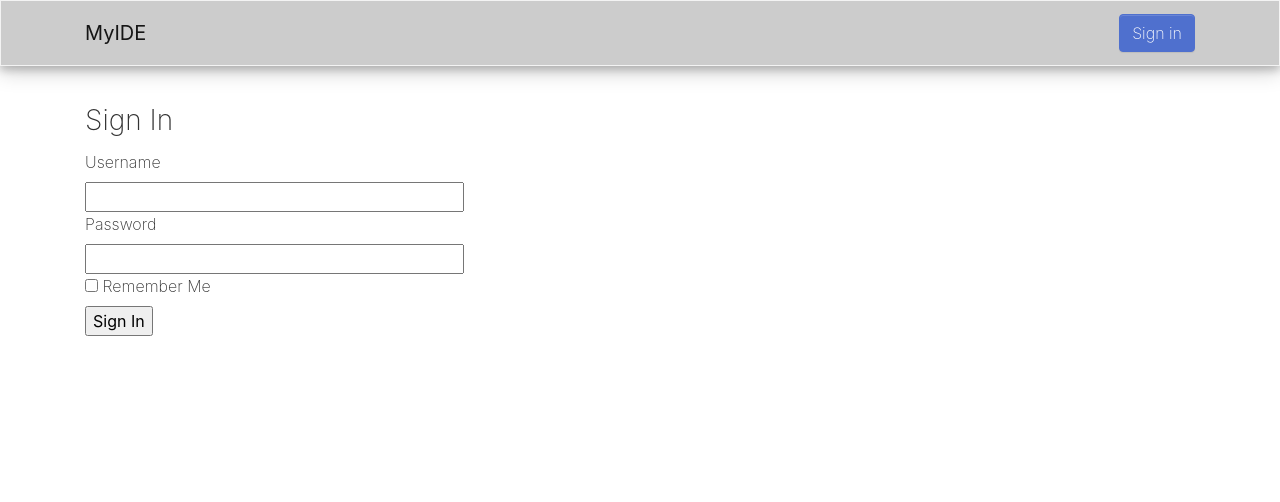
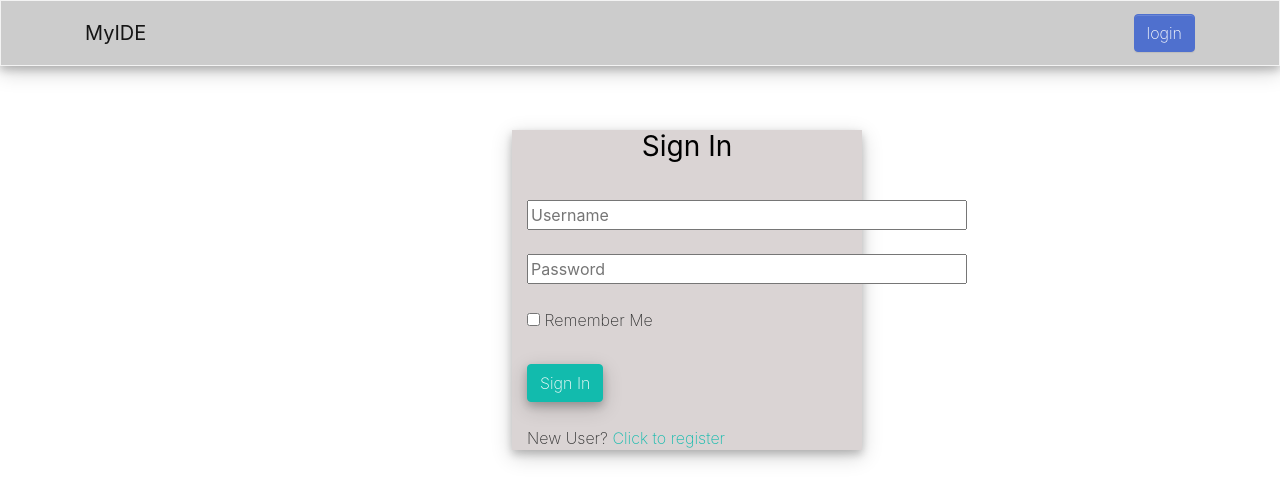
Before and after one commit to kuldipkumark/MyIDE, a Flask app: page /login in a window 1280 px wide. Shown: the top 502 px of the page. Run offline with Flask 2, Linux system fonts and the light colour scheme; some libraries are stand-ins or nearby versions.

Commit message:
Sign In and Sign Up

```diff
--- a/app/__init__.py
+++ b/app/__init__.py
@@ -2,6 +2,7 @@ from flask import Flask
 from config import Config
 from flask_sqlalchemy import SQLAlchemy
 from flask_migrate import Migrate
+from flask_login import LoginManager
 
 app = Flask(__name__)
 
@@ -10,4 +11,6 @@ app.config.from_object(Config)
 db = SQLAlchemy(app)
 migrate = Migrate(app, db)
 
+login = LoginManager(app)
+
 from app import routes, models
--- a/app/forms.py
+++ b/app/forms.py
@@ -1,7 +1,8 @@
-from flask_wtf import FlaskForm
+from flask_wtf import FlaskForm, RecaptchaField
 from wtforms import SelectField, TextAreaField, SubmitField, BooleanField, \
 	StringField, PasswordField, SubmitField
 from wtforms.validators import DataRequired, Email, EqualTo, ValidationError
+from app.models import User
 
 class SubmissionForm(FlaskForm):
 	language = SelectField('Language', validators=[DataRequired()])
@@ -16,6 +17,7 @@ class LoginForm(FlaskForm):
 	username = StringField('Username', validators=[DataRequired()])
 	password = PasswordField('Password', validators=[DataRequired()])
 	remember_me = BooleanField('Remember Me')
+	recaptcha = RecaptchaField()
 	submit = SubmitField('Sign In')
 
 class RegistrationForm(FlaskForm):
@@ -24,3 +26,13 @@ class RegistrationForm(FlaskForm):
 	password = PasswordField('Password', validators=[DataRequired()])
 	password2 = PasswordField('Password2', validators=[DataRequired(), EqualTo('password')])
 	submit = SubmitField('Register')
+
+	def validate_username(self, username):
+		user = User.query.filter_by(username=username.data).first()
+		if user is not None:
+			raise ValidationError('Please use a different username')
+
+	def validate_email(self, email):
+		user = User.query.filter_by(email=email.data).first()
+		if user is not None:
+			raise ValidationError('Please use a different email address')
--- a/app/routes.py
+++ b/app/routes.py
@@ -1,16 +1,20 @@
-from app import app
-from flask import render_template, url_for, flash, redirect
+from app import app, db
+from flask import render_template, url_for, flash, redirect, request
 from app.forms import SubmissionForm, LoginForm, RegistrationForm
 from config import Config
+from flask_login import current_user, login_user, logout_user, login_required
+from app.models import User, SaveCode
 import requests
 import json
 
 source=''
 cust_input=''
 language=''
+temp_source_code=''
+temp_language=''
 
 @app.route('/', methods=['GET', 'POST'])
-@app.route('/index')
+@app.route('/index', methods=['GET', 'POST'])
 def index():
     permitted_languages = [("C", "C (gcc 4.8.1)"), ("CPP", "C++ (g++ 4.8.1)"), ("CSHARP", "C#"), \
                 ("CLOJURE", "Clojure (clojure 1.1.0)"), ("CSS", "CSS"), ("HASKELL", "Haskell (ghc 7.4.1)"), \
@@ -33,8 +37,27 @@ def index():
             return redirect(url_for('compile'))
         elif form.run_code.data:
             return redirect(url_for('run'))
+        elif form.save_code.data:
+            if not (current_user.is_authenticated):
+                global temp_source_code
+                temp_source_code = source
+                flash('You need to login first')
+                return redirect(url_for('login'))
+            else:
+                user = User.query.filter_by(username=current_user.username).first()
+                code = SaveCode(source_code=source, coder=user)
+                db.session.add(code)
+                db.session.commit()
 
-    return render_template('index.html', title='USER', form=form)
+    if request.method == 'GET' and temp_source_code:
+        form.source_code.data = temp_source_code
+        user = User.query.filter_by(username=current_user.username).first()
+        code = SaveCode(source_code=temp_source_code, coder=user)
+        db.session.add(code)
+        db.session.commit()
+        temp_source_code = ''
+
+    return render_template('index.html', form=form)
 
 @app.route('/compile/')
 def compile():
@@ -69,9 +92,46 @@ def run():
 
 @app.route('/login', methods=['GET', 'POST'])
 def login():
+    if current_user.is_authenticated:
+        return redirect(url_for('index'))
+
     form = LoginForm()
     if form.validate_on_submit():
-        flash('logged in with {} username'.format(form.username.data))
+        user = User.query.filter_by(username=form.username.data).first()
+        if user is None or not user.check_password(form.password.data):
+            flash('Invalid username or password')
+            return redirect(url_for('login'))
+        login_user(user, remember=form.remember_me.data)
+        return redirect(url_for('index'))
+    return render_template('login.html', title='Sign In', form=form)
+
+    return render_template('login.html',form=form)
+
+@app.route('/logout')
+def logout():
+    logout_user()
+    global temp_source_code
+    temp_source_code = ''
+    return redirect(url_for('index'))
+
+@app.route('/register', methods=['GET', 'POST'])
+def register():
+    if current_user.is_authenticated:
         return redirect(url_for('index'))
 
-    return render_template('login.html',title='Login',form=form)
+    form = RegistrationForm()
+    if form.validate_on_submit():
+        user = User(username=form.username.data, email=form.email.data)
+        user.set_password(form.password.data)
+        db.session.add(user)
+        db.session.commit()
+        flash('Congratulation, you are now a register user')
+        return redirect(url_for('login'))
+    return render_template('registration.html', form=form)
+
+@app.route('/saved')
+def saved():
+    user = User.query.filter_by(username=current_user.username).first()
+    codes = user.save_codes.all()
+    recent_saved = codes[-1]
+    return render_template('previous_saved.html', content=recent_saved.source_code)
--- a/app/templates/base.html
+++ b/app/templates/base.html
@@ -2,8 +2,8 @@
 	<head>
 		<meta charset="utf-8">
   		<meta name="viewport" content="width=device-width, initial-scale=1">
-		{%if title%}
-			<title>{{title}}-MyIDE</title>
+		{%if current_user.is_authenticated%}
+			<title>{{current_user.username}}-MyIDE</title>
 		{%else%}
 			<title>MyIDE</title>
 		{%endif%}
@@ -29,11 +29,17 @@
 			      <button class="navbar-toggler navbar-toggler-right" type="button" data-toggle="collapse" data-target="#navbar2SupportedContent" aria-controls="navbar2SupportedContent" aria-expanded="false"
 			        aria-label="Toggle navigation"> <span class="navbar-toggler-icon"></span> </button>
 			      <div class="collapse navbar-collapse text-center justify-content-end" id="navbar2SupportedContent">
-			        <a class="btn navbar-btn ml-2 text-white btn-secondary" href="{{url_for('login')}}">Sign in</a>
+			      {%if current_user.is_anonymous %}
+			        <a class="btn navbar-btn ml-2 text-white btn-secondary" href="{{url_for('login')}}">login</a>
+			       {%else%}
+			       <a class="btn navbar-btn ml-2 text-white btn-secondary" href="{{url_for('saved')}}">Previous Saved</a>
+			       <a class="btn navbar-btn ml-2 text-white btn-secondary" href="{{url_for('logout')}}">logout</a>
 			      </div>
+			      {%endif%}
 			    </div>
 			  </nav>
 		</div>
+		<div class="container"style="margin-top:3%; background-color:#79FCCB;">
 		{% with messages = get_flashed_messages() %}
 		{%if messages %}
 		<ul>
@@ -41,11 +47,14 @@
 			<li>{{message}}</li>
 			{%endfor%}
 		</ul>
+
 		{%endif%}
 		{%endwith%}
+		</div>
+		<div>
 			{%block app_content %}
 			{%endblock%}
-
+		</div>
 	<footer>
 	<div class="border-light">
 	<div class="container">
--- a/app/templates/login.html
+++ b/app/templates/login.html
@@ -1,29 +1,36 @@
 {%extends "base.html"%}
 
 {%block app_content%}
-	<div class="container" style="margin-top:3%">
-		<h3>Sign In</h3>
+	<div class="container" style="width: 350px;margin-top:5%;margin-left:40%;box-shadow: 0 4px 8px 0 rgba(0, 0, 0, 0.2), 0 6px 20px 0 rgba(0, 0, 0, 0.19);background-color:#DAD4D4">
+		<h3 align="center" style="color:black"><b>Sign In</b></h3>
 		<form action"" method="post">
 			{{form.hidden_tag()}}
 		<div>
-			{{form.username.label}}<br/>
-			{{form.username(size=32)}}
+			<br>
+			{{form.username(size=38, placeholder="Username")}}<br>
 			{%for error in form.username.errors %}
 			<span style="color: red;">[{{error}}]
 			</span>
 			{%endfor%}
+			<br>
 		</div>
 		<div>
-			{{form.password.label}}<br/>
-			{{form.password(size=32)}}
+			{{form.password(size=38, placeholder="Password")}}<br>
 			{%for error in form.password.errors%}
 			<span style="color: red;">[{{error}}]
 			</span>
 			{%endfor%}
+			<br>
 		</div>
 		<div>
 			{{form.remember_me()}} {{form.remember_me.label}}
 		</div>
-		{{form.submit()}}
+		<div>
+			{{form.recaptcha()}}
+			<br>
+		</div>
+		{{form.submit(class="btn btn-primary ml-auto", style="box-shadow: 0 4px 8px 0 rgba(0, 0, 0, 0.2), 0 6px 20px 0 rgba(0, 0, 0, 0.19);")}}<br>
+		<p><br>New User?<a href="{{url_for('register')}}"> Click to register</a></p>
 	</form>
+	</div>
 {%endblock%}
--- a/app/templates/run.html
+++ b/app/templates/run.html
@@ -8,7 +8,11 @@
                     	<div class="row">
 	                    	<div class="col-3">
 		                        <div class="output-details-info run-status">
+		                        {%if result['run_status']['status'] == "OK" %}
 		                            <div class="key">Run Status: {{result['run_status']['status']}}</div>
+		                        {%else%}
+		                        	<div class="key" style="color:#040404;">Run Status: {{result['run_status']['status']}}</div>
+		                        {%endif%}
 		                        </div>
 		                    </div>
 		                    <div class="col-3">
--- a/config.py
+++ b/config.py
@@ -9,6 +9,12 @@ class Config(object):
     COMPILE_URL = os.environ.get('COMPILE_URL') or 'http://api.hackerearth.com/code/compile/'
     RUN_URL = os.environ.get('RUN_URL') or 'http://api.hackerearth.com/code/run/'
 
+    RECAPTCHA_PUBLIC_KEY = os.environ.get('RECAPTCHA_PUBLIC_KEY') or \
+                        '6LdvJUkUAAAAACi51BHptpfd3iiwQ-WNnycohf6Q'
+    RECAPTCHA_PRIVATE_KEY = os.environ.get('RECAPTCHA_PRIVATE_KEY') or \
+                        '6LdvJUkUAAAAAPjdBK1G5Jy9OmuFuMFURR2RaIvw'
+
+
     SQLALCHEMY_DATABASE_URI = os.environ.get('DATABASE_URL') or \
         'sqlite:///' + os.path.join(basedir, 'app.db')
     SQLALCHEMY_TRACK_MODIFICATIONS = False
```
Also changed, not shown: app/models.py (+15 -2 lines), app/templates/previous_saved.html (added, +20 -0 lines), app/templates/registration.html (added, +43 -0 lines), app.db, 5 other files.
